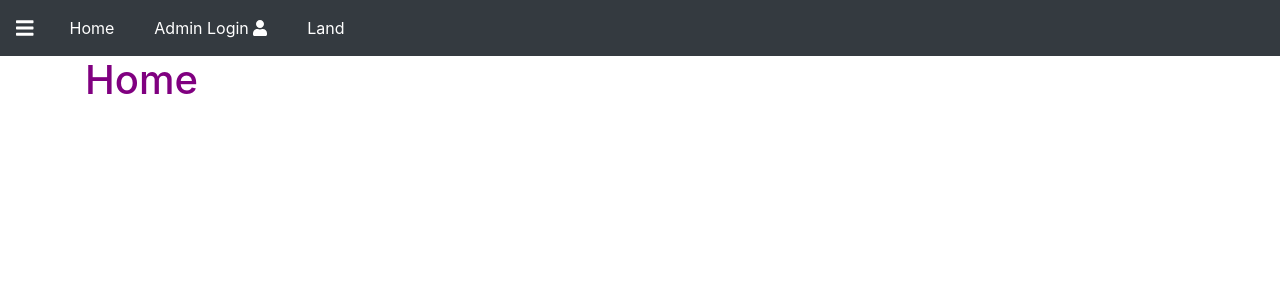
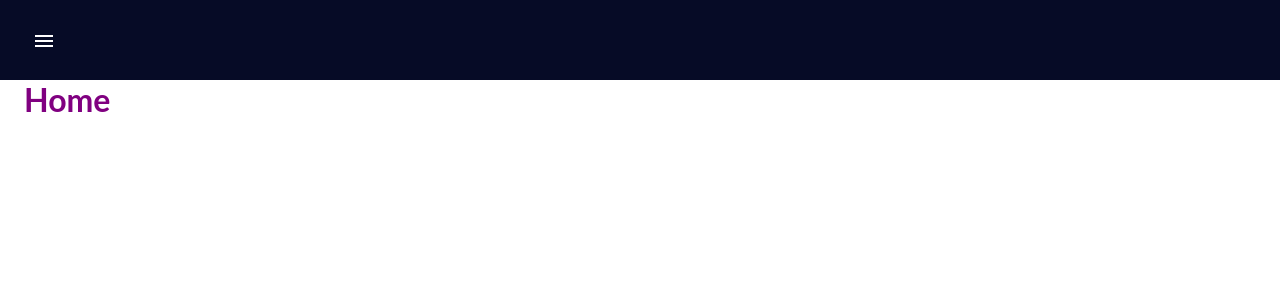
Before and after one commit to gitjameshooper/land-accrue-react, a React (Create React App) app: page / in a window 1280 px wide. Shown: the top 300 px of the page. Built offline with nearby package versions, Linux system fonts and the light colour scheme.

Commit message:
Navbar Menu

```diff
--- a/package.json
+++ b/package.json
@@ -3,14 +3,12 @@
   "version": "0.1.0",
   "private": true,
   "dependencies": {
-    "@fortawesome/fontawesome-svg-core": "^1.2.31",
-    "@fortawesome/free-solid-svg-icons": "^5.15.0",
-    "@fortawesome/react-fontawesome": "^0.1.11",
+    "@material-ui/core": "^4.11.0",
+    "@material-ui/icons": "^4.9.1",
     "@testing-library/jest-dom": "^4.2.4",
     "@testing-library/react": "^9.5.0",
     "@testing-library/user-event": "^7.2.1",
     "axios": "^0.20.0",
-    "bootstrap": "^4.5.2",
     "node-sass": "^4.14.1",
     "react": "^16.13.1",
     "react-dom": "^16.13.1",
--- a/public/index.html
+++ b/public/index.html
@@ -1,20 +1,20 @@
 <!DOCTYPE html>
 <html lang="en">
-  <head>
+
+<head>
     <meta charset="utf-8" />
     <link rel="icon" href="%PUBLIC_URL%/favicon.ico" />
-    <meta name="viewport" content="width=device-width, initial-scale=1" />
+    <meta name="viewport" content="minimum-scale=1, initial-scale=1, width=device-width" />
     <meta name="theme-color" content="#000000" />
-    <meta
-      name="description"
-      content="Web site created using create-react-app"
-    />
+    <meta name="description" content="Web site created using create-react-app" />
     <link rel="apple-touch-icon" href="%PUBLIC_URL%/logo192.png" />
     <link rel="manifest" href="%PUBLIC_URL%/manifest.json" />
     <title>Land Accrue</title>
-  </head>
-  <body>
+</head>
+
+<body>
     <noscript>You need to enable JavaScript to run this app.</noscript>
     <div id="root"></div>
-  </body>
+</body>
+
 </html>
--- a/src/App.js
+++ b/src/App.js
@@ -1,10 +1,11 @@
 import React, { Component } from 'react';
-import { BrowserRouter as Router, Route } from 'react-router-dom';
-import 'bootstrap/dist/css/bootstrap.min.css';
+import { BrowserRouter as Router, Route, Switch } from 'react-router-dom';
 import  Header from './components/header/header.component';
 import  Home from './components/home/home.component';
 import  Login from './components/login/login.component';
 import  Land from './components/land/land.component';
+import Container from '@material-ui/core/Container';
+import Grid from '@material-ui/core/Grid';
 import './App.scss';
 
 
@@ -14,11 +15,13 @@ class App extends Component {
     return (
       <Router>
         <Header />
-        <div className="container logo">
+        <Container maxWidth="lg">
+        <Switch>
           <Route path="/" exact component={Home} />
           <Route path="/land" exact component={Land} />
           <Route path="/login" exact component={Login} />
-        </div>
+          </Switch>
+        </Container>
       </Router>
     );
   }
--- a/src/App.scss
+++ b/src/App.scss
@@ -1,11 +1,19 @@
+ * {
+ 	box-sizing: border-box;
+ 	margin: 0;
+ 	padding: 0;
+ 	font-family: 'Lato', sans-serif;
+ }
 .lc-app {
-  text-align: center;
+
+
+.container{
+  // .logo {
+  //   background: url('assets/img/logo.png') no-repeat center fixed;
+  //   background-size: 600px;
+  //   padding-top: 55px;
+  //   overflow: hidden;
+  // }
 }
-.container{
-  .logo {
-    background: url('assets/img/logo.png') no-repeat center fixed;
-    background-size: 600px;
-    padding-top: 55px;
-    overflow: hidden;
-  }
-}
+
+ }
--- a/src/components/header/header.component.js
+++ b/src/components/header/header.component.js
@@ -1,31 +1,20 @@
 import React, { Component } from 'react';
-import { Link } from 'react-router-dom';
 import './header.scss';
-import { FontAwesomeIcon } from '@fortawesome/react-fontawesome'
-import { faBars, faUser } from '@fortawesome/free-solid-svg-icons'
+import NavBar from './navbar/navbar.component';
 
 export default class Header extends Component {
+
+    constructor(props) {
+        super(props);
+
+    }
+
 
     render() {
         return (
             <header>
-            <nav className="navbar navbar-dark bg-dark navbar-expand-lg">
-				<Link to="/" className="navbar-brand"><FontAwesomeIcon icon={faBars} /></Link>
+            <NavBar />
 
-				<div className="collapse navbar-collapse">
-					<ul className="navbar-nav mr-auto">
-						<li className="navbar-item">
-						 <Link to="/" className="navbar-link">Home</Link>
-						 </li>
-						 <li className="navbar-item">
-						 <Link to="/login" className="navbar-link">Admin Login <FontAwesomeIcon icon={faUser} /></Link>
-						 </li>
-						 <li className="navbar-item">
-						 <Link to="/land" className="navbar-link">Land</Link>
-						 </li>
-					</ul>
-				</div>
-			</nav>
 			</header>
         )
     }
--- a/src/components/header/header.scss
+++ b/src/components/header/header.scss
@@ -1,8 +1,3 @@
 header {
-    .navbar-item {
-        margin: 0px 20px;
-        a{
-        	color: white;
-        }
-    }
+
 }
--- /dev/null
+++ b/src/components/header/navbar/navbar.component.js
@@ -0,0 +1,30 @@
+import React, { useState } from 'react';
+import { Link } from 'react-router-dom';
+import Button from '@material-ui/core/Button';
+import MenuIcon from '@material-ui/icons/Menu';
+import CloseIcon  from '@material-ui/icons/Close';
+import './navbar.scss';
+
+export default function NavBar() {
+  const [sideBar, setSideBar] = React.useState(null);
+
+  const showSideBar = () => setSideBar(!sideBar);
+
+
+  return (
+    <div>
+    <div className="navbar">
+       <Link to="#" className="menu-bars"> <MenuIcon onClick={showSideBar} /> </Link>
+    </div>
+    <nav className={sideBar ? 'nav-menu active' : 'nav-menu'}>
+      <ul className="nav-menu-items" onClick={showSideBar} >
+        <li className="navbar-toggle nav-text"><CloseIcon /></li>
+        <li className="nav-text"><Link to="/" className="navbar-link">Home</Link></li>
+        <li className="nav-text"><Link to="/login" className="navbar-link">Admin Login </Link></li>
+        <li className="nav-text"><Link to="/land" className="navbar-link">Land</Link></li>
+        </ul>
+
+    </nav>
+    </div>
+  );
+}
--- /dev/null
+++ b/src/components/header/navbar/navbar.scss
@@ -0,0 +1,72 @@
+.navbar {
+    background-color: #060b26;
+    height: 80px;
+    display: flex;
+    justify-content: start;
+    align-items: center;
+
+
+
+}
+
+.menu-bars {
+    margin-left: 2rem;
+    font-size: 2rem;
+    background: none;
+    color: #fff;
+}
+
+.nav-menu {
+    background-color: #060b26;
+    width: 250px;
+    height: 100vh;
+    display: flex;
+    justify-content: center;
+    position: fixed;
+    top: 0;
+    left: -100%;
+    transition: all 850ms;
+
+
+    &.active {
+        left: 0;
+    }
+}
+
+
+.nav-text {
+    display: flex;
+    justify-content: start;
+    align-items: center;
+    list-style: none;
+    height: 60px;
+
+    a {
+        text-decoration: none;
+        color: #f5f5f5;
+        font-size: 18px;
+        width: 95%;
+        display: flex;
+        align-items: center;
+        padding: 15px 10px;
+        border-radius: 4px;
+
+        &:hover {
+            background-color: #328fa8;
+        }
+    }
+}
+
+.nav-menu-items {
+    width: 100%;
+}
+
+.navbar-toggle {
+    background-color: #060b26;
+    width: 100%;
+    height: 80px;
+    display: flex;
+    justify-content: start;
+    align-items: center;
+    color: #fff;
+}
--- a/src/components/login/login.component.js
+++ b/src/components/login/login.component.js
@@ -5,10 +5,6 @@ export default class Login extends Component {
 
     constructor (props){
         super(props);
-
-
-
-
     }
    onSubmit = data => console.log(data);
 
```
Also changed, not shown: src/components/header/navbar/navbar-s.component.js (added, +37 -0 lines), 1 other file (tests, documents, lock files or other folders).
